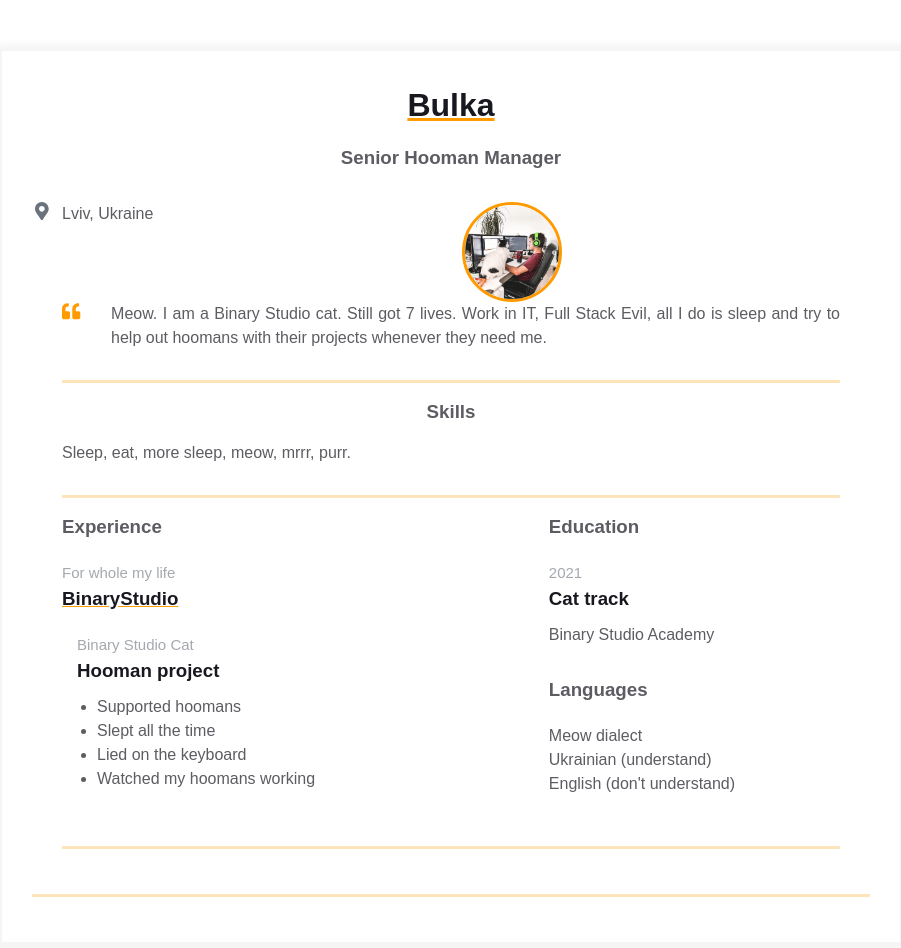
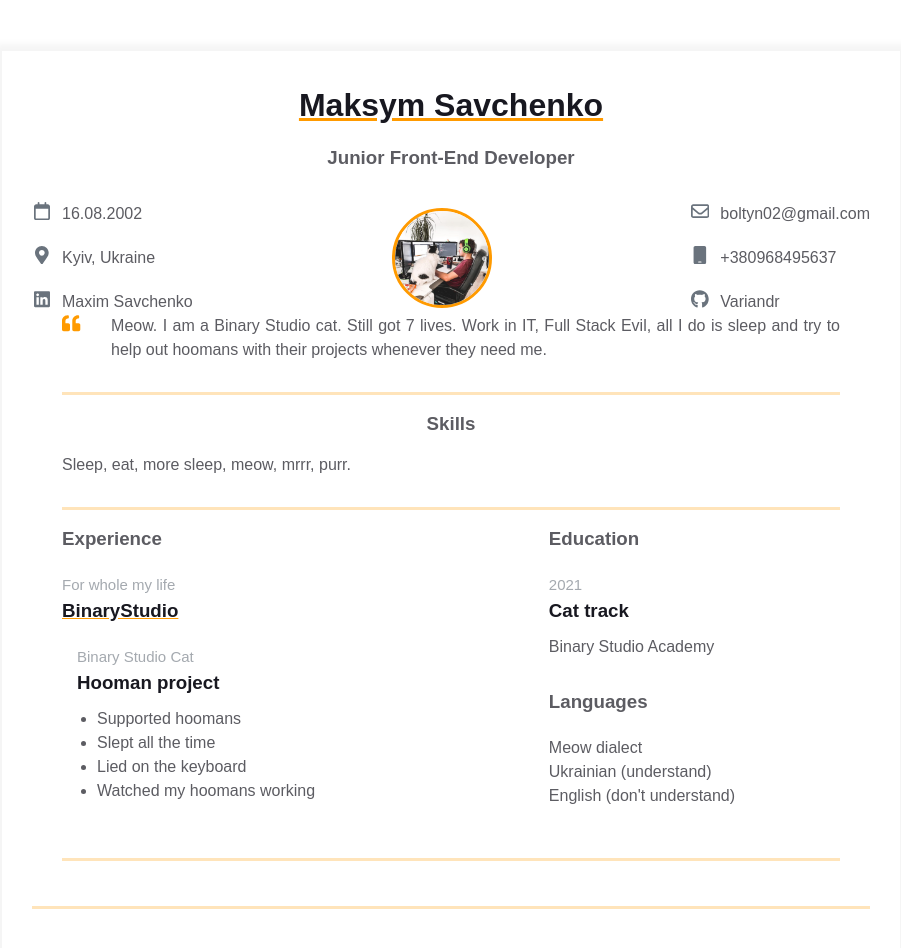
Before and after one commit to PolietsO/homepage, a plain HTML site: page index.html in a window 1280 px wide. Shown: the whole page, without its empty margins (189-1090 px from the left). Drawn offline with Linux system fonts and the light colour scheme.

Commit message:
Own contact info

```diff
--- a/index.html
+++ b/index.html
@@ -11,11 +11,20 @@
     <div class="resume">
         <div class="container">
             <div class="resume__block">
-                <h1 class="contact-info__header">Bulka</h1>
-                <h3 class="contact-info__sub-header">Senior Hooman Manager</h3>
+                <h1 class="contact-info__header">Maksym Savchenko</h1>
+                <h3 class="contact-info__sub-header">Junior Front-End Developer</h3>
 
                 <div class="contact_info_container fh">
                     <div class="contact-info__block">
+                        <a href="" rel="author" class="contact-info__item">
+                            <div class="contact-info__item-icon-wrapper">
+                                <svg class="contact-info__item-icon" xmlns="http://www.w3.org/2000/svg"
+                                     viewBox="0 0 448 512">
+                                    <path d="M152 64H296V24C296 10.75 306.7 0 320 0C333.3 0 344 10.75 344 24V64H384C419.3 64 448 92.65 448 128V448C448 483.3 419.3 512 384 512H64C28.65 512 0 483.3 0 448V128C0 92.65 28.65 64 64 64H104V24C104 10.75 114.7 0 128 0C141.3 0 152 10.75 152 24V64zM48 448C48 456.8 55.16 464 64 464H384C392.8 464 400 456.8 400 448V192H48V448z"/>
+                                </svg>
+                            </div>
+                            <span>16.08.2002</span>
+                        </a>
                         <a href="" rel="author" class="contact-info__item">
                             <div class="contact-info__item-icon-wrapper">
                                 <svg class="contact-info__item-icon" xmlns="http://www.w3.org/2000/svg"
@@ -25,7 +34,16 @@
                                     </path>
                                 </svg>
                             </div>
-                            <span>Lviv, Ukraine</span>
+                            <span>Kyiv, Ukraine</span>
+                        </a>
+                        <a href="https://www.linkedin.com/in/variandr/" rel="author" class="contact-info__item">
+                            <div class="contact-info__item-icon-wrapper">
+                                <svg class="contact-info__item-icon" xmlns="http://www.w3.org/2000/svg"
+                                     viewBox="0 0 448 512">
+                                    <path d="M416 32H31.9C14.3 32 0 46.5 0 64.3v383.4C0 465.5 14.3 480 31.9 480H416c17.6 0 32-14.5 32-32.3V64.3c0-17.8-14.4-32.3-32-32.3zM135.4 416H69V202.2h66.5V416zm-33.2-243c-21.3 0-38.5-17.3-38.5-38.5S80.9 96 102.2 96c21.2 0 38.5 17.3 38.5 38.5 0 21.3-17.2 38.5-38.5 38.5zm282.1 243h-66.4V312c0-24.8-.5-56.7-34.5-56.7-34.6 0-39.9 27-39.9 54.9V416h-66.4V202.2h63.7v29.2h.9c8.9-16.8 30.6-34.5 62.9-34.5 67.2 0 79.7 44.3 79.7 101.9V416z"/>
+                                </svg>
+                            </div>
+                            <span>Maxim Savchenko</span>
                         </a>
                     </div>
 
@@ -33,7 +51,35 @@
                         <img class="contact-info__avatar" src="assets/avatar.png" alt="Avatar">
                     </div>
 
-                    <div class="contact-info__block"></div>
+                    <div class="contact-info__block">
+                        <a href="mailto:boltyn02@gmail.com" rel="author" class="contact-info__item">
+                            <div class="contact-info__item-icon-wrapper">
+                                <svg class="contact-info__item-icon" xmlns="http://www.w3.org/2000/svg"
+                                     viewBox="0 0 512 512">
+                                    <path d="M0 128C0 92.65 28.65 64 64 64H448C483.3 64 512 92.65 512 128V384C512 419.3 483.3 448 448 448H64C28.65 448 0 419.3 0 384V128zM48 128V150.1L220.5 291.7C241.1 308.7 270.9 308.7 291.5 291.7L464 150.1V127.1C464 119.2 456.8 111.1 448 111.1H64C55.16 111.1 48 119.2 48 127.1L48 128zM48 212.2V384C48 392.8 55.16 400 64 400H448C456.8 400 464 392.8 464 384V212.2L322 328.8C283.6 360.3 228.4 360.3 189.1 328.8L48 212.2z"/>
+                                </svg>
+                            </div>
+                            <span>boltyn02@gmail.com</span>
+                        </a>
+                        <a href="" rel="author" class="contact-info__item">
+                            <div class="contact-info__item-icon-wrapper">
+                                <svg class="contact-info__item-icon" xmlns="http://www.w3.org/2000/svg"
+                                     viewBox="0 0 384 512">
+                                    <path d="M320 0H64C37.5 0 16 21.5 16 48v416C16 490.5 37.5 512 64 512h256c26.5 0 48-21.5 48-48v-416C368 21.5 346.5 0 320 0zM240 447.1C240 456.8 232.8 464 224 464H159.1C151.2 464 144 456.8 144 448S151.2 432 160 432h64C232.8 432 240 439.2 240 447.1z"/>
+                                </svg>
+                            </div>
+                            <span>+380968495637</span>
+                        </a>
+                        <a href="https://github.com/Variandr" rel="author" class="contact-info__item">
+                            <div class="contact-info__item-icon-wrapper">
+                                <svg class="contact-info__item-icon" xmlns="http://www.w3.org/2000/svg"
+                                     viewBox="0 0 496 512">
+                                    <path d="M165.9 397.4c0 2-2.3 3.6-5.2 3.6-3.3.3-5.6-1.3-5.6-3.6 0-2 2.3-3.6 5.2-3.6 3-.3 5.6 1.3 5.6 3.6zm-31.1-4.5c-.7 2 1.3 4.3 4.3 4.9 2.6 1 5.6 0 6.2-2s-1.3-4.3-4.3-5.2c-2.6-.7-5.5.3-6.2 2.3zm44.2-1.7c-2.9.7-4.9 2.6-4.6 4.9.3 2 2.9 3.3 5.9 2.6 2.9-.7 4.9-2.6 4.6-4.6-.3-1.9-3-3.2-5.9-2.9zM244.8 8C106.1 8 0 113.3 0 252c0 110.9 69.8 205.8 169.5 239.2 12.8 2.3 17.3-5.6 17.3-12.1 0-6.2-.3-40.4-.3-61.4 0 0-70 15-84.7-29.8 0 0-11.4-29.1-27.8-36.6 0 0-22.9-15.7 1.6-15.4 0 0 24.9 2 38.6 25.8 21.9 38.6 58.6 27.5 72.9 20.9 2.3-16 8.8-27.1 16-33.7-55.9-6.2-112.3-14.3-112.3-110.5 0-27.5 7.6-41.3 23.6-58.9-2.6-6.5-11.1-33.3 2.6-67.9 20.9-6.5 69 27 69 27 20-5.6 41.5-8.5 62.8-8.5s42.8 2.9 62.8 8.5c0 0 48.1-33.6 69-27 13.7 34.7 5.2 61.4 2.6 67.9 16 17.7 25.8 31.5 25.8 58.9 0 96.5-58.9 104.2-114.8 110.5 9.2 7.9 17 22.9 17 46.4 0 33.7-.3 75.4-.3 83.6 0 6.5 4.6 14.4 17.3 12.1C428.2 457.8 496 362.9 496 252 496 113.3 383.5 8 244.8 8zM97.2 352.9c-1.3 1-1 3.3.7 5.2 1.6 1.6 3.9 2.3 5.2 1 1.3-1 1-3.3-.7-5.2-1.6-1.6-3.9-2.3-5.2-1zm-10.8-8.1c-.7 1.3.3 2.9 2.3 3.9 1.6 1 3.6.7 4.3-.7.7-1.3-.3-2.9-2.3-3.9-2-.6-3.6-.3-4.3.7zm32.4 35.6c-1.6 1.3-1 4.3 1.3 6.2 2.3 2.3 5.2 2.6 6.5 1 1.3-1.3.7-4.3-1.3-6.2-2.2-2.3-5.2-2.6-6.5-1zm-11.4-14.7c-1.6 1-1.6 3.6 0 5.9 1.6 2.3 4.3 3.3 5.6 2.3 1.6-1.3 1.6-3.9 0-6.2-1.4-2.3-4-3.3-5.6-2z"/>
+                                </svg>
+                            </div>
+                            <span>Variandr</span>
+                        </a>
+                    </div>
                 </div>
                 <div class="container">
                     <div class="resume__block">
```
